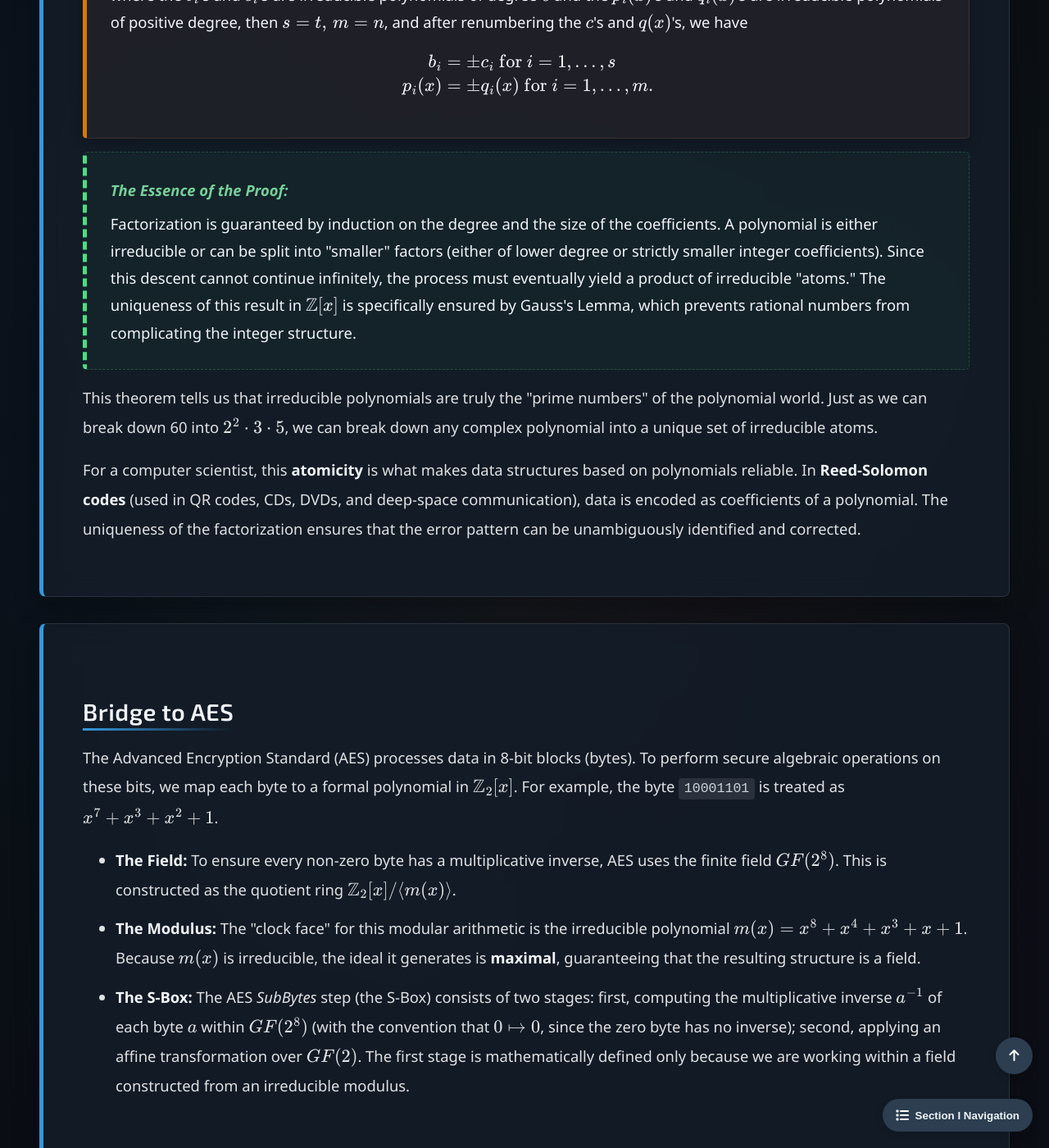
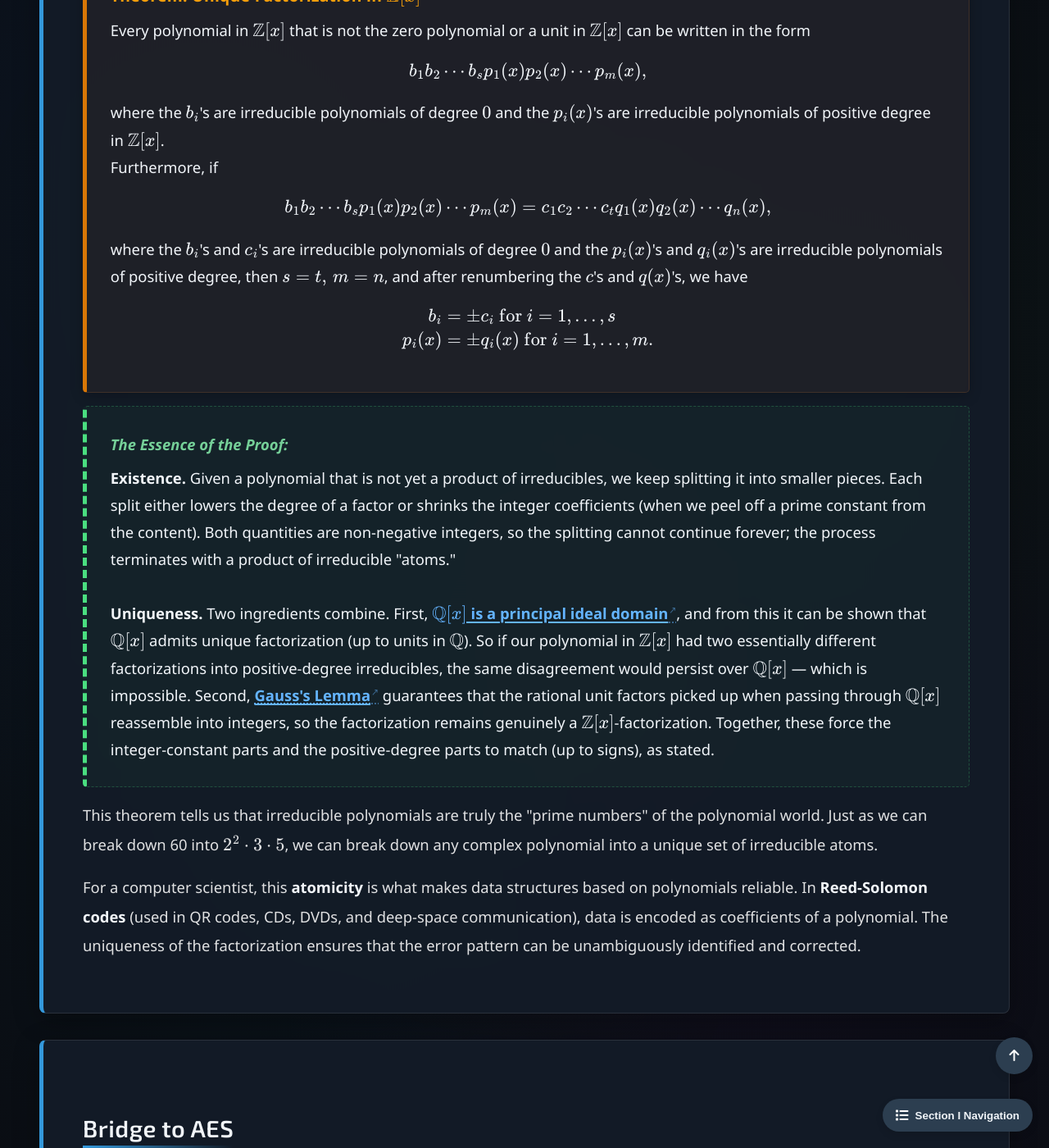
Before and after one commit to Yusukey01/yusukey01.github.io, a Jekyll site: the page built from Mathematics/Linear_algebra/polynomial_rings.html, in a window 1280 px wide and 1400 px high, scrolled down 17005 px. Shown: the whole window at 82% size. Built offline with Jekyll 4.4.1, drawn with Linux system fonts in a browser that asks for light colours; some of the changed text lies outside the part shown.

Commit message:
polished

```diff
--- a/Mathematics/Linear_algebra/polynomial_rings.html
+++ b/Mathematics/Linear_algebra/polynomial_rings.html
@@ -130,7 +130,7 @@ uses_python: false
                 </p>
 
                 <div class="theorem" id="D-leading_coefficient">
-                    <span class="theorem-title">Leading Coefficients</span>
+                    <span class="theorem-title">Definition: Leading Coefficient</span>
                     If a polynomial \(f(x)\) is written by
                     \[
                     f(x) = a_n x^n + a_{n-1} x^{n-1} + \cdots + a_1 x + a_0,
@@ -145,16 +145,17 @@ uses_python: false
                 </p>
 
                 <div class="theorem" id="T-Dx_integral_domain">
-                    <span class="theorem-title">Theorem: </span>
+                    <span class="theorem-title">Theorem: \(D[x]\) Inherits the Integral Domain Property</span>
                     If \(D\) is an integral domain, then \(D[x]\) is also an integral domain.
                 </div>
 
                 <div class="proof">
                     <span class="proof-title">Proof:</span>
                     Since \(D[x]\) is a ring, we show that \(D[x]\) is commutative with a unity and has no zero-divisors.
-                    Commutativity of \(D[x]\) follows from the commutativity of \(D\): comparing the product formulas
-                    for \(f(x)g(x)\) and \(g(x)f(x)\), each term \(a_i b_j\) in the former equals \(b_j a_i\) in the latter,
-                    and the sums collect the same terms.
+                    Commutativity of \(D[x]\) follows from the commutativity of \(D\): writing \(c_k = \sum_{i=0}^k a_i b_{k-i}\)
+                    for the coefficients of \(f(x)g(x)\) and \(d_k = \sum_{j=0}^k b_j a_{k-j}\) for those of \(g(x)f(x)\),
+                    the substitution \(j = k - i\) reindexes the second sum as \(d_k = \sum_{i=0}^k b_{k-i} a_i = \sum_{i=0}^k a_i b_{k-i} = c_k\),
+                    where the second equality uses commutativity of \(D\).
                     For the unity, let \(1\) denote the unity of \(D\); then the constant polynomial \(f(x) = 1\) satisfies
                     \(1 \cdot g(x) = g(x)\) for every \(g(x) \in D[x]\) (the product formula reduces to copying \(g\)'s coefficients),
                     so \(f(x) = 1\) is the unity of \(D[x]\).
@@ -166,8 +167,14 @@ uses_python: false
                     \[
                     g(x) = b_m x^m + b_{m-1} x^{m-1} + \cdots + b_1 x + b_0,
                     \]
-                    where \(a_n \neq 0\) and \(b_m \neq 0\). Then, \(f(x)g(x)\) has leading coefficient \(a_n b_m\) and since
-                    \(D\) is an integral domain, \(a_nb_m \neq 0\). Therefore, \(f(x)g(x) \neq 0\), which shows that \(D[x]\)
+                    where \(a_n \neq 0\) and \(b_m \neq 0\). The coefficient of \(x^{n+m}\) in \(f(x)g(x)\) is
+                    \[
+                    c_{n+m} = \sum_{i=0}^{n+m} a_i b_{n+m-i}.
+                    \]
+                    For \(i < n\), the index \(n+m-i > m\) forces \(b_{n+m-i} = 0\); for \(i > n\), \(a_i = 0\).
+                    Thus only the term \(i = n\) survives, giving \(c_{n+m} = a_n b_m\). Since
+                    \(D\) is an integral domain and \(a_n, b_m \neq 0\), we have \(a_n b_m \neq 0\).
+                    Therefore, \(f(x)g(x) \neq 0\), which shows that \(D[x]\)
                     has no zero-divisors. Hence, \(D[x]\) is an integral domain.
                 </div>
 
@@ -178,7 +185,7 @@ uses_python: false
                 </p>
 
                 <div class="theorem" id="T-degree_product_integral_domain">
-                    <span class="theorem-title">Corollary: Degree of a Product in a Integral Domain</span>
+                    <span class="theorem-title">Corollary: Degree of a Product in an Integral Domain</span>
                     Let \(D\) be an integral domain and let \(f(x), g(x) \in D[x]\) be nonzero polynomials. Then
                     \[
                     \operatorname{deg}(f(x)g(x)) = \operatorname{deg} f(x) + \operatorname{deg} g(x).
@@ -257,10 +264,10 @@ uses_python: false
                         <a href="#T-degree_product_integral_domain" class="ref-link"><strong>degree of the product</strong></a>
                         on the left equals
                         \(\operatorname{deg} g(x) + \operatorname{deg}\bigl(q(x) - \bar{q}(x)\bigr) \geq \operatorname{deg} g(x)\).
-                        On the right, when \(\bar{r}(x) - r(x) \neq 0\), its degree satisfies
-                        \(\operatorname{deg}\bigl(\bar{r}(x) - r(x)\bigr) \leq \max\bigl(\operatorname{deg} \bar{r}(x), \operatorname{deg} r(x)\bigr) < \operatorname{deg} g(x)\);
-                        if instead \(\bar{r}(x) - r(x) = 0\), the right side is \(0\).
-                        Either way, the right side cannot have degree \(\geq \operatorname{deg} g(x)\), a contradiction.
+                        On the other hand, since each of \(r(x), \bar{r}(x)\) is either \(0\) or has degree strictly less than
+                        \(\operatorname{deg} g(x)\), the difference \(\bar{r}(x) - r(x)\) is either \(0\) or has degree strictly
+                        less than \(\operatorname{deg} g(x)\) — in either case it cannot have degree \(\geq \operatorname{deg} g(x)\),
+                        a contradiction.
                         Hence \(q(x) - \bar{q}(x) = 0\), giving \(q(x) = \bar{q}(x)\). Substituting back into
                         \(g(x)[q(x) - \bar{q}(x)] = \bar{r}(x) - r(x)\) yields \(\bar{r}(x) = r(x)\).
                     </p>
@@ -279,7 +286,8 @@ uses_python: false
 
                 <div class="proof">
                     <span class="proof-title">Proof:</span>
-                    By the Division Algorithm, \(f(x) = (x - a) q(x) + r(x)\) with \(r(x) = 0\) or
+                    By the
+                    <a href="#T-division_algorithm_Fx" class="ref-link"><strong>Division Algorithm</strong></a>, \(f(x) = (x - a) q(x) + r(x)\) with \(r(x) = 0\) or
                     \(\operatorname{deg} r(x) < \operatorname{deg}(x - a) = 1\); that is, \(r(x)\) is a constant \(c \in F\).
                     Substituting \(x = a\) gives \(f(a) = (a - a)q(a) + c = c\), so the remainder equals \(f(a)\).
                 </div>
@@ -310,9 +318,13 @@ uses_python: false
                     <a href="#T-factor_theorem" class="ref-link"><strong>Factor Theorem</strong></a>,
                     \(f(x) = (x - a) q(x)\) for some \(q(x) \in F[x]\) with \(\operatorname{deg} q(x) = n - 1\) (by
                     <a href="#T-degree_product_integral_domain" class="ref-link"><strong>Degree of a Product</strong></a>,
-                    using that \(F\) is an integral domain). By induction, \(q(x)\) has at most \(n - 1\) zeros. Any zero \(b\) of \(f\) other than \(a\)
+                    using that \(F\) is an integral domain). By induction, \(q(x)\) has at most \(n - 1\) zeros (counted with multiplicity). Any zero \(b\) of \(f\) other than \(a\)
                     satisfies \((b - a) q(b) = 0\), and since \(b - a \neq 0\) and \(F\) has no zero-divisors, \(q(b) = 0\).
-                    Thus \(f\) has at most \(1 + (n - 1) = n\) zeros, counted with multiplicity.
+                    Thus \(f\) has at most \(1 + (n - 1) = n\) zeros. The same bound holds when zeros are counted with multiplicity:
+                    if \(a\) appears in \(f\) with multiplicity \(k \geq 1\), then \(a\) appears in \(q\) with multiplicity \(k - 1\),
+                    and the multiplicities of all other zeros of \(f\) coincide with their multiplicities in \(q\); the total multiplicity
+                    of zeros of \(f\) is therefore \(1\) (for the new factor \((x - a)\)) plus the total multiplicity of zeros of \(q\),
+                    which is at most \(n - 1\) by induction.
                 </div>
 
                 <p>
@@ -332,20 +344,22 @@ uses_python: false
                 </div>
 
                 <div class="theorem" id="T-Fx_is_pid">
-                    <span class="theorem-title">Theorem:</span>
+                    <span class="theorem-title">Theorem: \(F[x]\) is a Principal Ideal Domain</span>
                     Let \(F\) be a field. Then \(F[x]\) is a principal ideal domain.
                 </div>
 
                 <div class="proof">
                     <span class="proof-title">Proof:</span>
-                    First, we know that \(F[x]\) is an integral domain. Let \(I\) be an ideal of \(F[x]\).
+                    First, we know that \(F[x]\) is an
+                    <a href="#T-Dx_integral_domain" class="ref-link"><strong>integral domain</strong></a>. Let \(I\) be an ideal of \(F[x]\).
                     If \(I = \{0\}\), then \(I = \langle 0 \rangle\) (since \(\langle 0 \rangle = \{r \cdot 0 \mid r \in F[x]\} = \{0\}\)).
                     If \(I \neq \{0\}\), then among all the nonzero elements of \(I\), let \(g(x)\) be
                     one of minimum degree.
                     Since \(g(x) \in I\) and \(I\) is an ideal, every multiple of \(g(x)\) lies in \(I\); that is,
                     \(\langle g(x) \rangle = \{r(x) g(x) \mid r(x) \in F[x]\} \subseteq I\).
                     Conversely, let \(f(x) \in I\).
-                    Then, by the division algorithm,
+                    Then, by the
+                    <a href="#T-division_algorithm_Fx" class="ref-link"><strong>Division Algorithm</strong></a>,
                     \[
                     f(x) = g(x)q(x) + r(x),
                     \]
@@ -732,10 +746,20 @@ uses_python: false
 
                 <div class="proof">
                     <span class="proof-title">The Essence of the Proof:</span>
-                    Factorization is guaranteed by induction on the degree and the size of the coefficients. A polynomial is either irreducible or
-                    can be split into "smaller" factors (either of lower degree or strictly smaller integer coefficients). Since this descent cannot
-                    continue infinitely, the process must eventually yield a product of irreducible "atoms." The uniqueness of this result in \(\mathbb{Z}[x]\)
-                    is specifically ensured by Gauss's Lemma, which prevents rational numbers from complicating the integer structure.
+                    <strong>Existence.</strong> Given a polynomial that is not yet a product of irreducibles, we keep splitting it into
+                    smaller pieces. Each split either lowers the degree of a factor or shrinks the integer coefficients (when we peel off
+                    a prime constant from the content). Both quantities are non-negative integers, so the splitting cannot continue forever;
+                    the process terminates with a product of irreducible "atoms."
+                    <br><br>
+                    <strong>Uniqueness.</strong> Two ingredients combine. First,
+                    <a href="#T-Fx_is_pid" class="ref-link"><strong>\(\mathbb{Q}[x]\) is a principal ideal domain</strong></a>,
+                    and from this it can be shown that \(\mathbb{Q}[x]\) admits unique factorization (up to units in \(\mathbb{Q}\)).
+                    So if our polynomial in \(\mathbb{Z}[x]\) had two essentially different factorizations into positive-degree irreducibles,
+                    the same disagreement would persist over \(\mathbb{Q}[x]\) — which is impossible. Second,
+                    <a href="#T-gauss_lemma" class="ref-link"><strong>Gauss's Lemma</strong></a>
+                    guarantees that the rational unit factors picked up when passing through \(\mathbb{Q}[x]\) reassemble into integers,
+                    so the factorization remains genuinely a \(\mathbb{Z}[x]\)-factorization. Together, these force the integer-constant
+                    parts and the positive-degree parts to match (up to signs), as stated.
                 </div>
 
                 <p>
```
Also changed, not shown: other parts of Mathematics/Linear_algebra/polynomial_rings.html (+2 -2 lines), data/previews.json.
